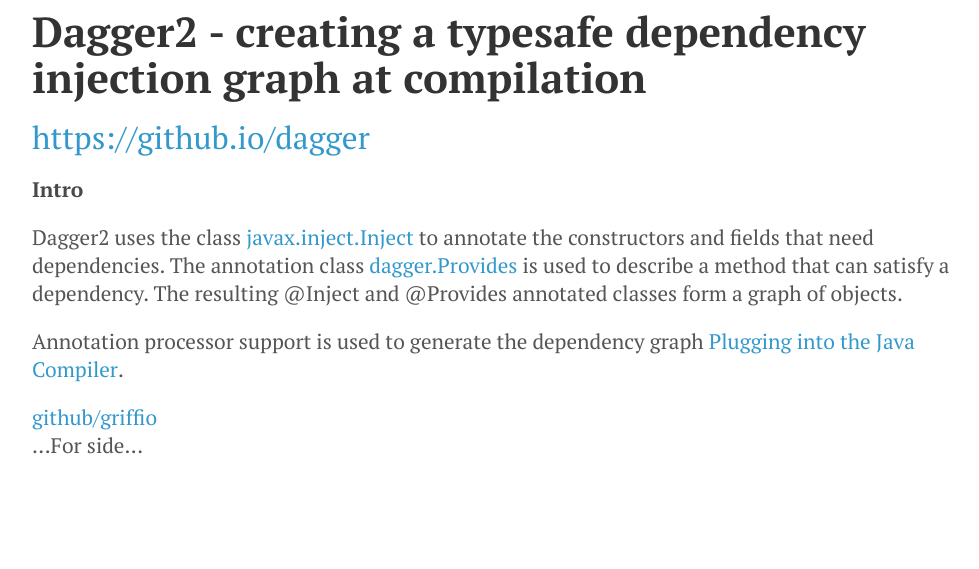
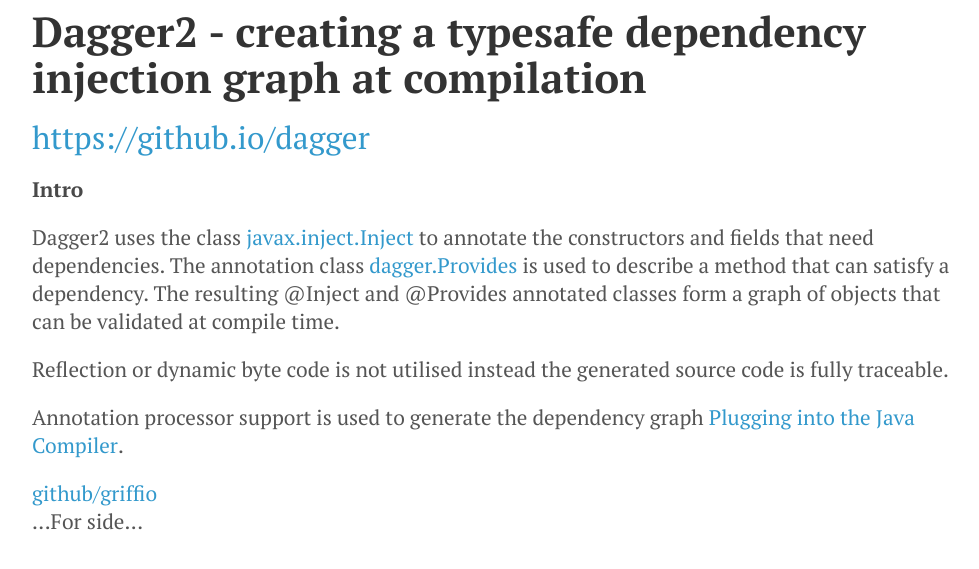
Before and after one commit to griffio/griffio.github.io, a Jekyll site: the page built from _posts/2014-12-22-Dagger2.md, in a window 1280 px wide. Shown: the top 569 px of the page, without its empty margins (144-1123 px from the left). Built offline with Jekyll 4.4.1, drawn with Linux system fonts in a browser that asks for light colours; nearby versions of some CDN libraries.

Commit message:
Update 2014-12-22-Dagger2.md

```diff
--- a/_posts/2014-12-22-Dagger2.md
+++ b/_posts/2014-12-22-Dagger2.md
@@ -15,6 +15,8 @@
 
 Dagger2 uses the class [javax.inject.Inject](http://docs.oracle.com/javaee/7/api/javax/inject/Inject.html) to annotate the constructors and fields that need dependencies.
 The annotation class [dagger.Provides](http://google.github.io/api/latest/dagger/Provides.html) is used to describe a method that can satisfy a dependency.
-The resulting @Inject and @Provides annotated classes form a graph of objects.
+The resulting @Inject and @Provides annotated classes form a graph of objects that can be validated at compile time.
+
+Reflection or dynamic byte code is not utilised instead the generated source code is fully traceable.
 
 Annotation processor support is used to generate the dependency graph [Plugging into the Java Compiler](https://oracleus.activeevents.com/2014/connect/fileDownload/session/14BBC4CA8DD69CBF9BA12D7B6601C106/CON4265_McManus-Plugging-into-the-Java-Compiler.pdf).
```
